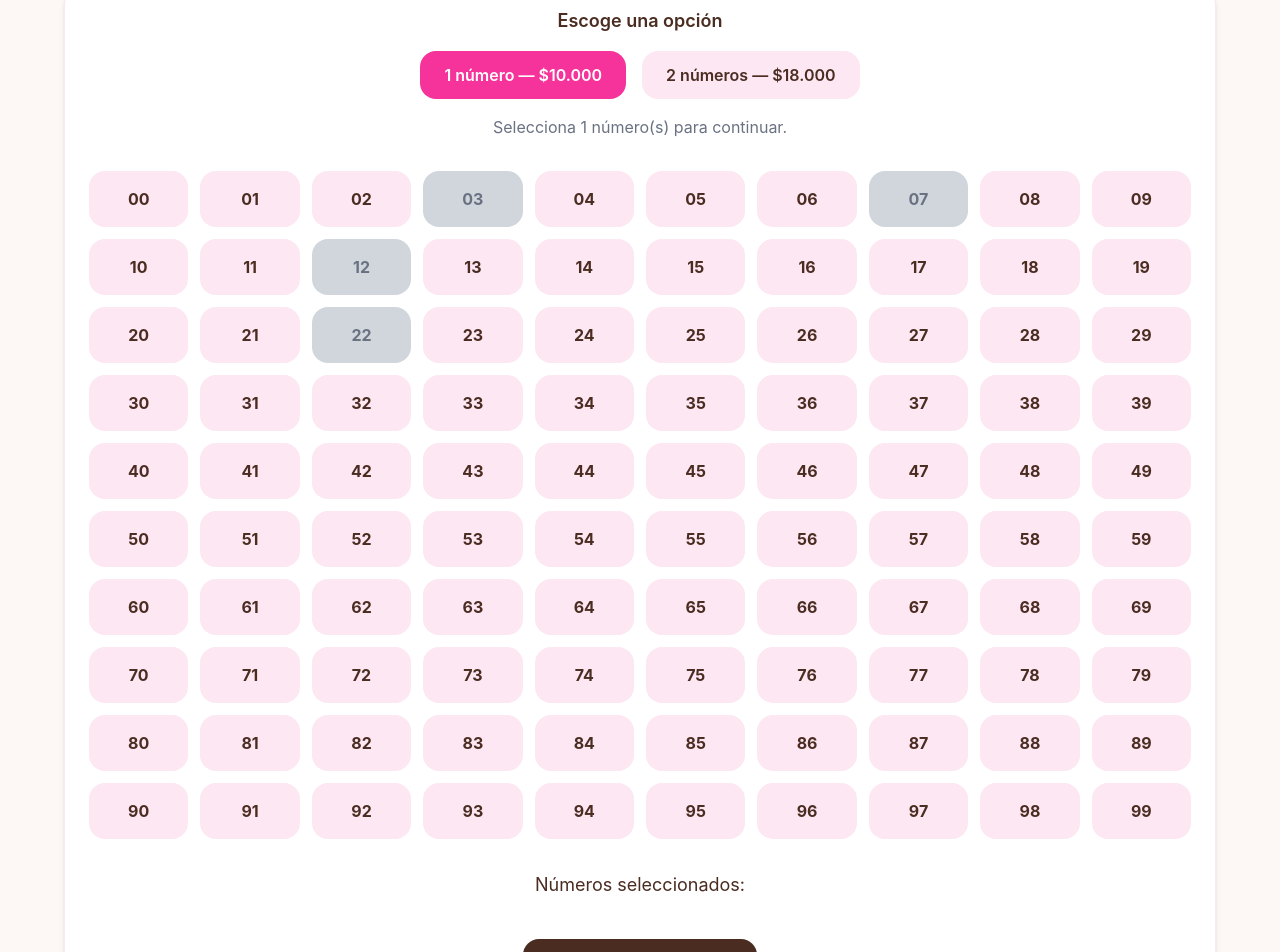
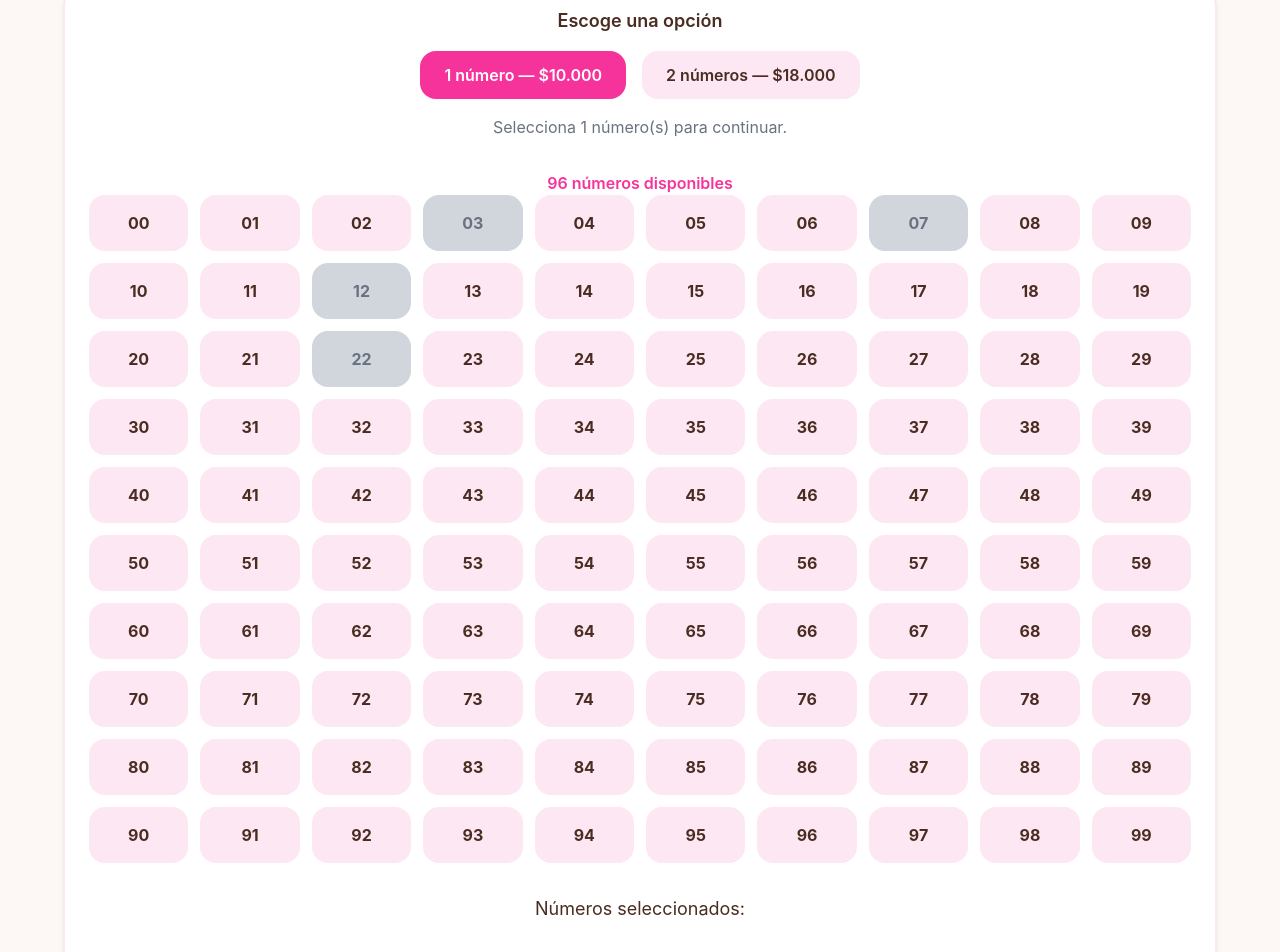
Before and after one commit to Dimibece/rifa-bicicleta-mes-de-la-madre, a React (Vite) app: page / in a window 1280 px wide. Shown: the part 972-1924 px from the top of the page. Built offline with nearby package versions, Linux system fonts and the light colour scheme.

Commit message:
Agrega contador y Open Graph

```diff
--- a/src/App.jsx
+++ b/src/App.jsx
@@ -6,6 +6,7 @@ export default function App() {
   );
 
   const reservedNumbers = ["03", "07", "12", "22"];
+  const availableNumbers = 100 - reservedNumbers.length;
 
   const bikeImages = [
     "/images/Bici1.jpeg",
@@ -168,6 +169,10 @@ export default function App() {
             <p className="text-center text-gray-500 mb-8">
               Selecciona {maxSelections} número(s) para continuar.
             </p>
+            <p className="text-center text-pink-500 font-semibold mt-2">
+              {availableNumbers} números disponibles
+            </p>
+
 
             <div className="grid grid-cols-5 md:grid-cols-10 gap-3">
 
```
